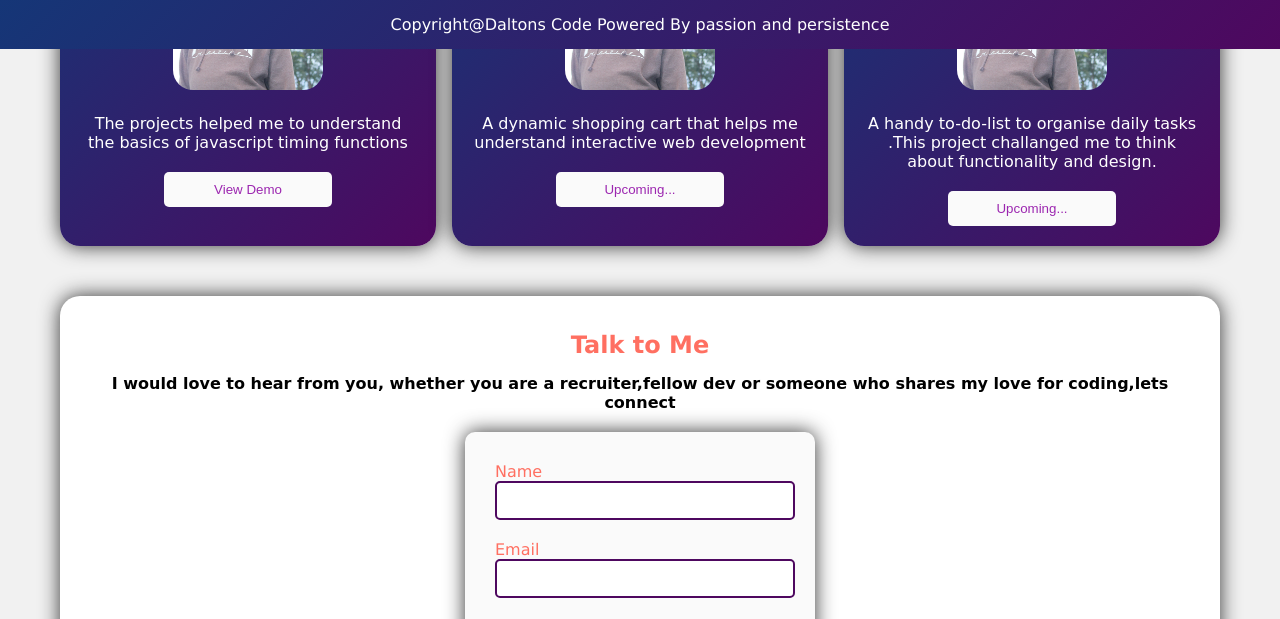
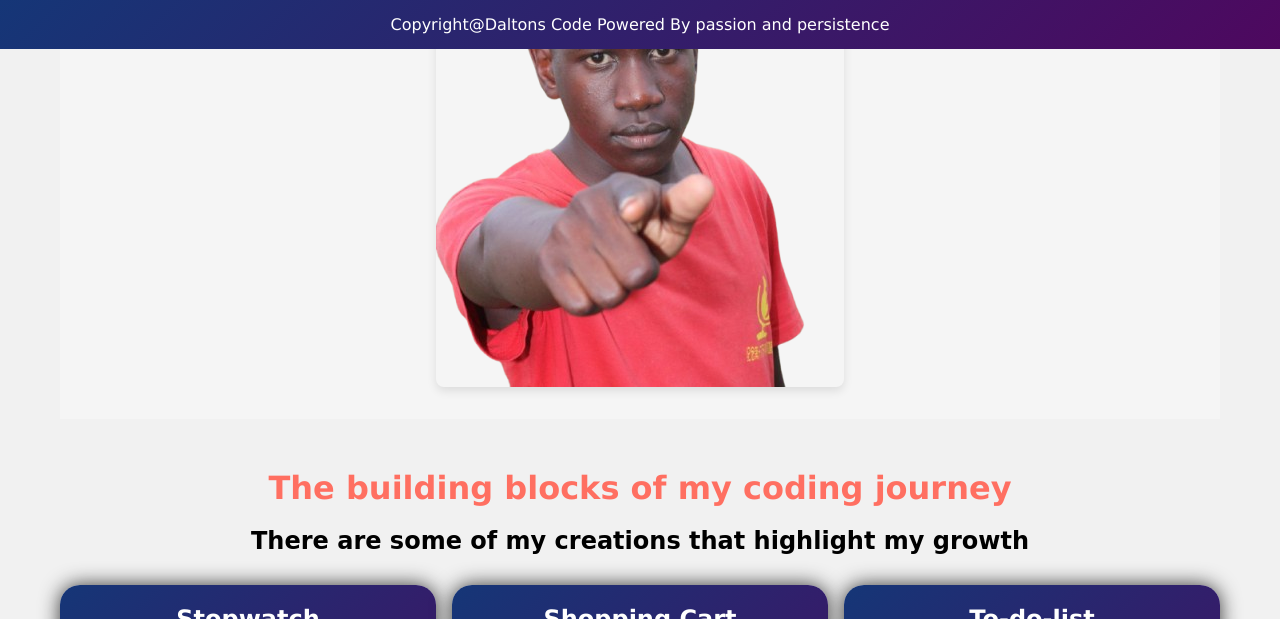
Before and after one commit to ddan9690/dalton-portfolio, a plain HTML site: page assets/index.html in a window 1280 px wide. Shown: the part 751-1370 px from the top of the page. Drawn offline with nearby package versions, Linux system fonts and the light colour scheme; files whose address does not match are found by name.

Commit message:
photo updates

```diff
--- a/assets/css/style.css
+++ b/assets/css/style.css
@@ -145,6 +145,29 @@
     text-align: center;
 }
 /* --------end of section header */
+
+.featured-image {
+    margin: 2rem 0;
+    display: flex;
+    justify-content: center;
+    align-items: center;
+    background-color: #f5f5f5; /* Slightly off-white background */
+    padding: 2rem;
+  }
+
+  .featured-image .image-container {
+    max-width: 800px;
+    border-radius: 8px;
+    overflow: hidden;
+    box-shadow: 0 4px 10px rgba(0, 0, 0, 0.1); /* Soft shadow */
+  }
+
+  .featured-image img {
+    width: 100%;
+    height: auto;
+    display: block;
+  }
+
 
 /* --------------SECTION 2: PROJECTS----------- */
 .projects{
@@ -468,7 +491,7 @@ footer p span{
 }
 
 /* -----------MEDIA QUERIES--------- */
-@media (max-width: 640px) {
+@media (max-width: 768px) {
     /* ---------NAVIGATION BAR---------- */
     .hamburger {
         display: block;
@@ -567,6 +590,13 @@ footer p span{
             margin-bottom: 20px;
         }
 
+        .featured-image {
+            padding: 1.5rem;
+          }
+
+          .featured-image .image-container {
+            max-width: 95%; /* Adjust width for smaller screens */
+          }
         /* --------------------SECTION 3:CONTACT ME--------------- */
         .contacts{
             width: 380px;
--- a/assets/index.html
+++ b/assets/index.html
@@ -54,6 +54,12 @@
             create tools and applications that are both fun and functional. Join
             me as I build a future in technology, one project at a time.
           </p>
+        </div>
+      </section>
+
+      <section class="featured-image">
+        <div class="image-container">
+          <img src="img/dalton3.png" alt="Featured Work" />
         </div>
       </section>
 
```
